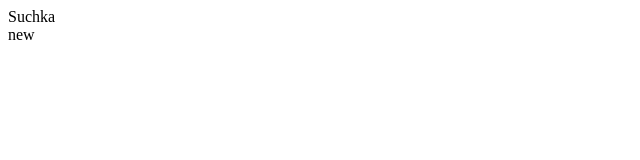
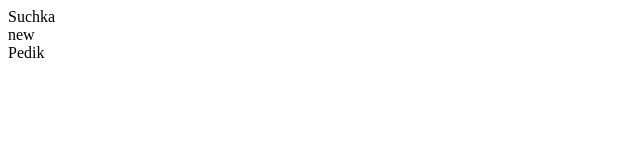
Before and after one commit to Jteamkz/otherTesting, a plain HTML site: page index.html in a window 1280 px wide. Shown: the full height of the page, 0-640 px from the left. Drawn offline with Linux system fonts and the light colour scheme.

Commit message:
Cmit zhas degesn
step zhatrm

```diff
--- a/index.html
+++ b/index.html
@@ -10,5 +10,20 @@
 <div>
 	new
 </div>
+
+
+
+
+
+
+
+
+
+
+
+
+<div>
+	Pedik
+</div>
 </body>
 </html>
```
